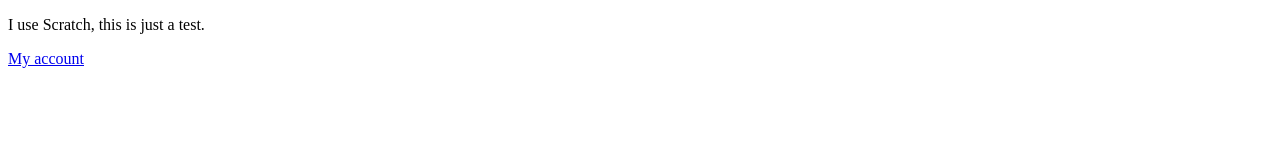
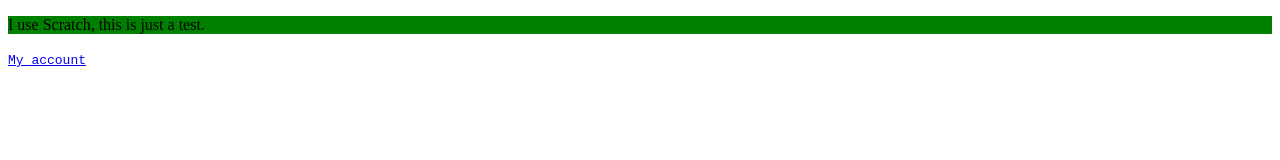
Before and after one commit to Infinity-64/Infinity64, a plain HTML site: page index.html in a window 1280 px wide. Drawn offline with Linux system fonts and the light colour scheme.

Commit message:
Update index.html

```diff
--- a/index.html
+++ b/index.html
@@ -4,11 +4,10 @@
       <title>-Infinity64-</title>
       <style>
         a {
-         font-color: tomato
+         font-family: monospace;
         }
         p {
-          background-color: powder-blue
-          font-family: monospace
+          background-color: green;
         }
       </style>
     </head>
```
